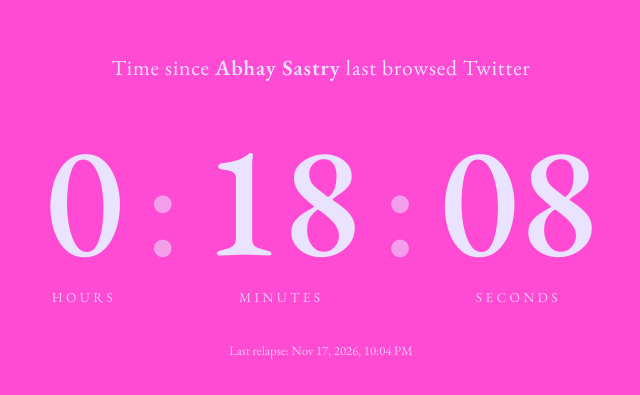
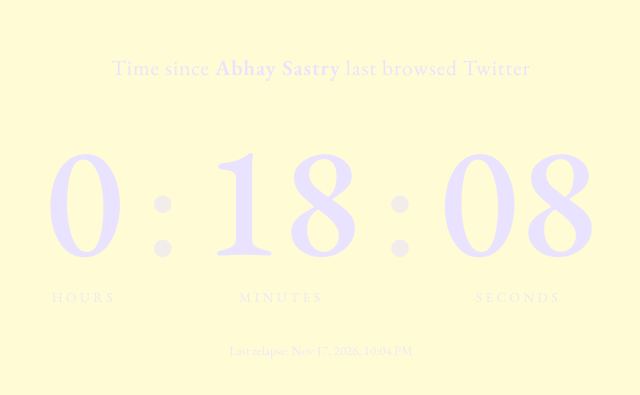
Before and after one commit to VanceVanderhaven2001/minutessinceabhaysastrylastbrowsedtwitter, a plain HTML site: page index.html in a window 1280 px wide. Shown: the part 195-590 px from the top of the page, without its empty margins (319-959 px from the left). Drawn offline with nearby package versions, Linux system fonts and the light colour scheme.

Commit message:
Update index.html

```diff
--- a/index.html
+++ b/index.html
@@ -10,7 +10,7 @@
   * { box-sizing: border-box; margin: 0; }
   html, body { height: 100%; }
   body {
-    background: #FF4BD4;
+    background: #FFFBD4;
     color: #E9E3FF;
     font-family: "EB Garamond", Garamond, serif;
     display: flex; flex-direction: column;
```
